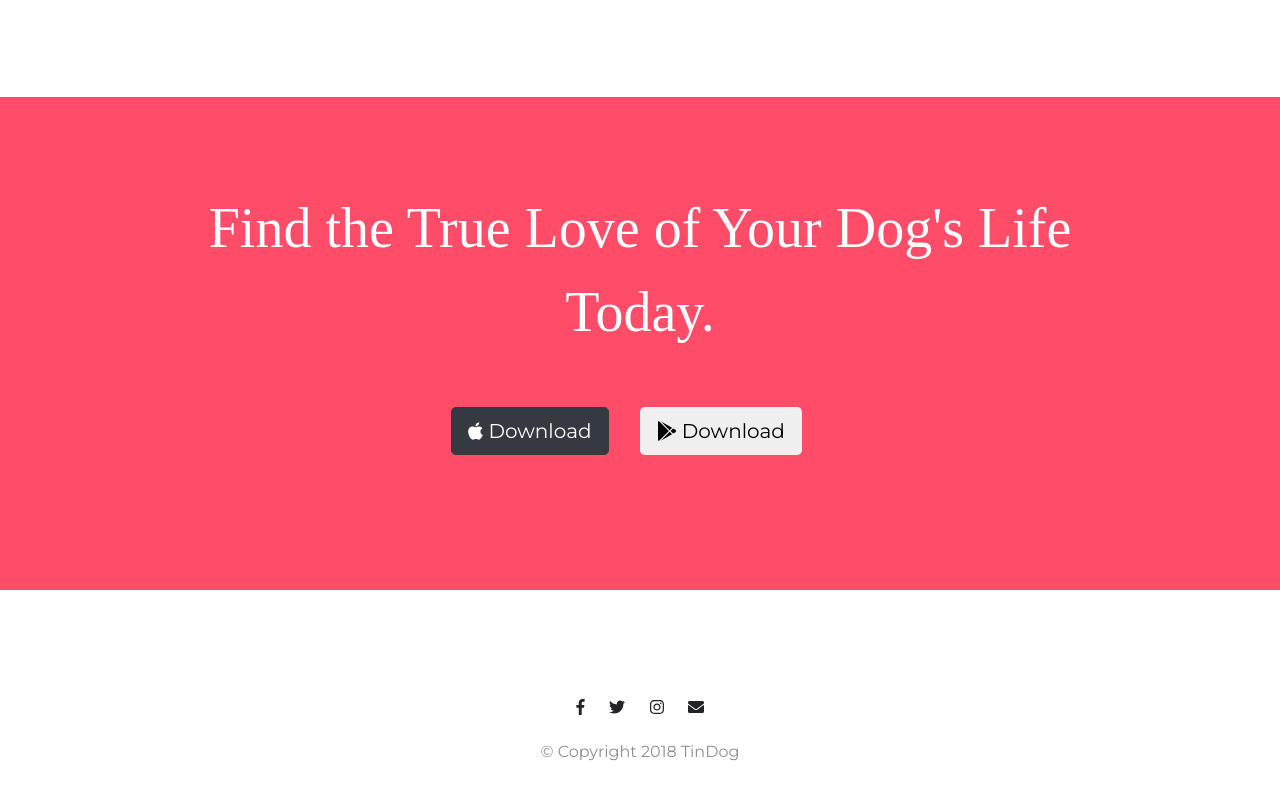
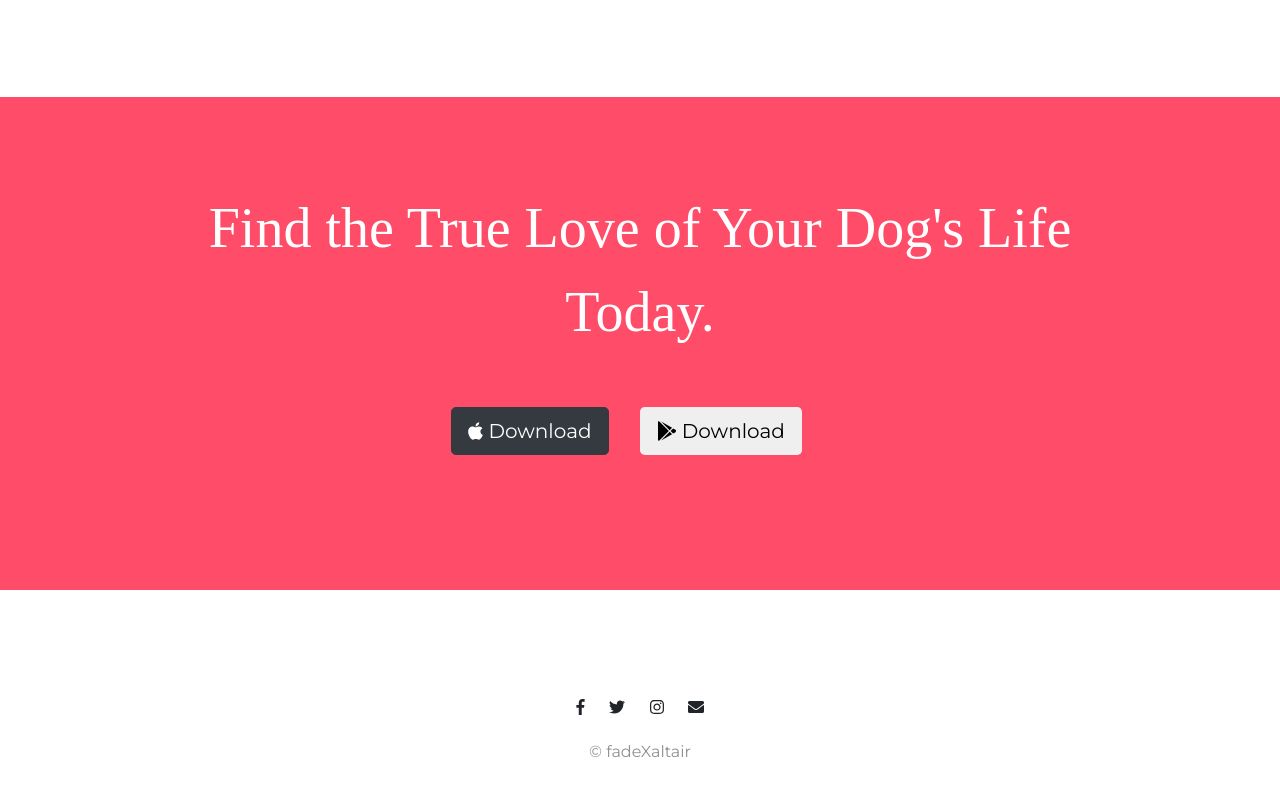
Before and after one commit to FadeXaltair/Tinder_for_dog, a plain HTML site: page index.html in a window 1280 px wide. Shown: the part 2401-3199 px from the top of the page. Drawn offline with nearby package versions, Linux system fonts and the light colour scheme.

Commit message:
Update index.html

```diff
--- a/index.html
+++ b/index.html
@@ -230,7 +230,7 @@
       <i class="social-icon fab fa-twitter"></i>
       <i class="social-icon fab fa-instagram"></i>
       <i class="social-icon fas fa-envelope"></i>
-      <p>© Copyright 2018 TinDog</p>
+      <p>© fadeXaltair </p>
     </div>
   </footer>
 
```
